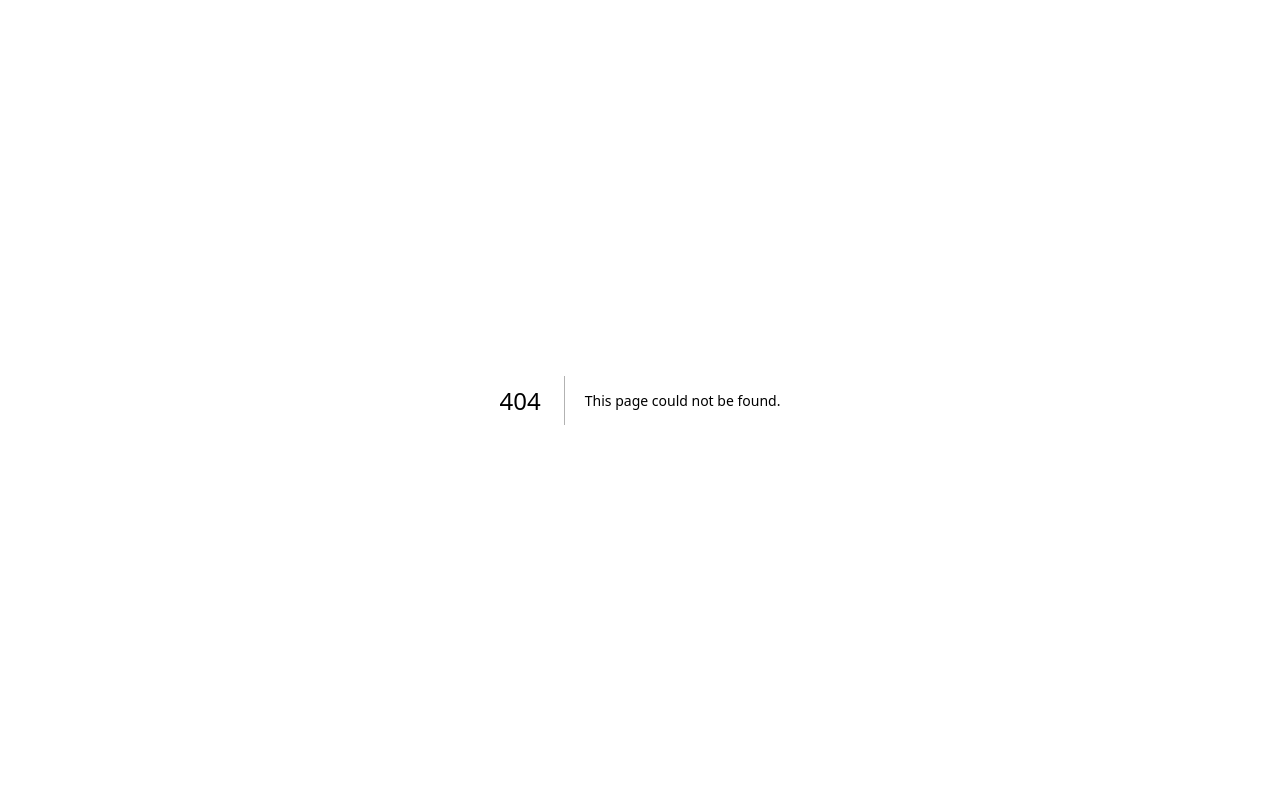
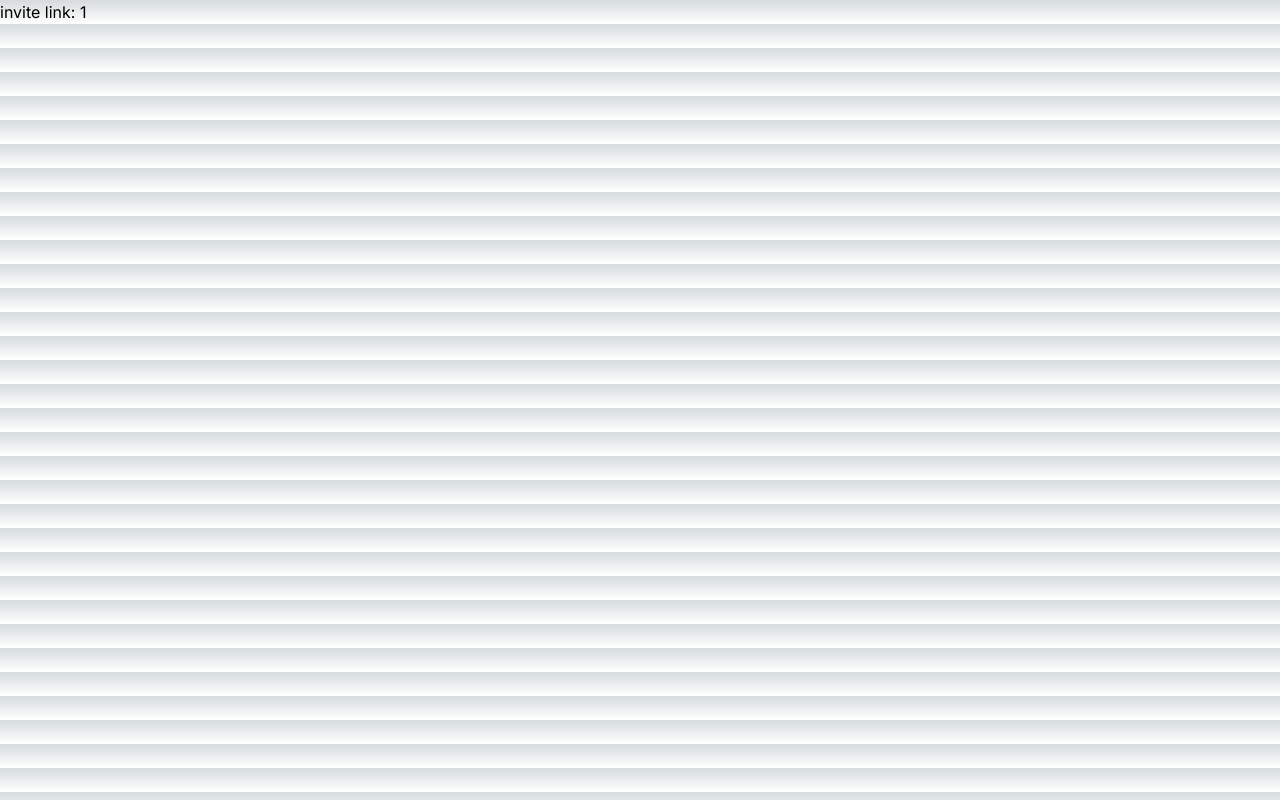
Before and after one commit to UNLV-CS-GANG/gatekeeper, a Next.js app: page /inviteLink/1 in a window 1280 px wide. Before the commit this address had no page. Built offline with nearby package versions, Linux system fonts and the light colour scheme.

Commit message:
feat: :sparkles: add public page route for invite link

```diff
--- /dev/null
+++ b/app/inviteLink/[id]/page.tsx
@@ -0,0 +1,7 @@
+export default function InviteLink({ params }: { params: { id: string } }) {
+	return (
+		<div>
+			invite link: { params.id }
+		</div>
+	)
+}
--- a/middleware.ts
+++ b/middleware.ts
@@ -1,6 +1,8 @@
 import { authMiddleware } from "@clerk/nextjs";
 
-export default authMiddleware();
+export default authMiddleware({
+	publicRoutes: ["/inviteLink"]
+});
 
 export const config = {
   matcher: ["/((?!.*\\..*|_next).*)", "/", "/(api|trpc)(.*)"],
```
